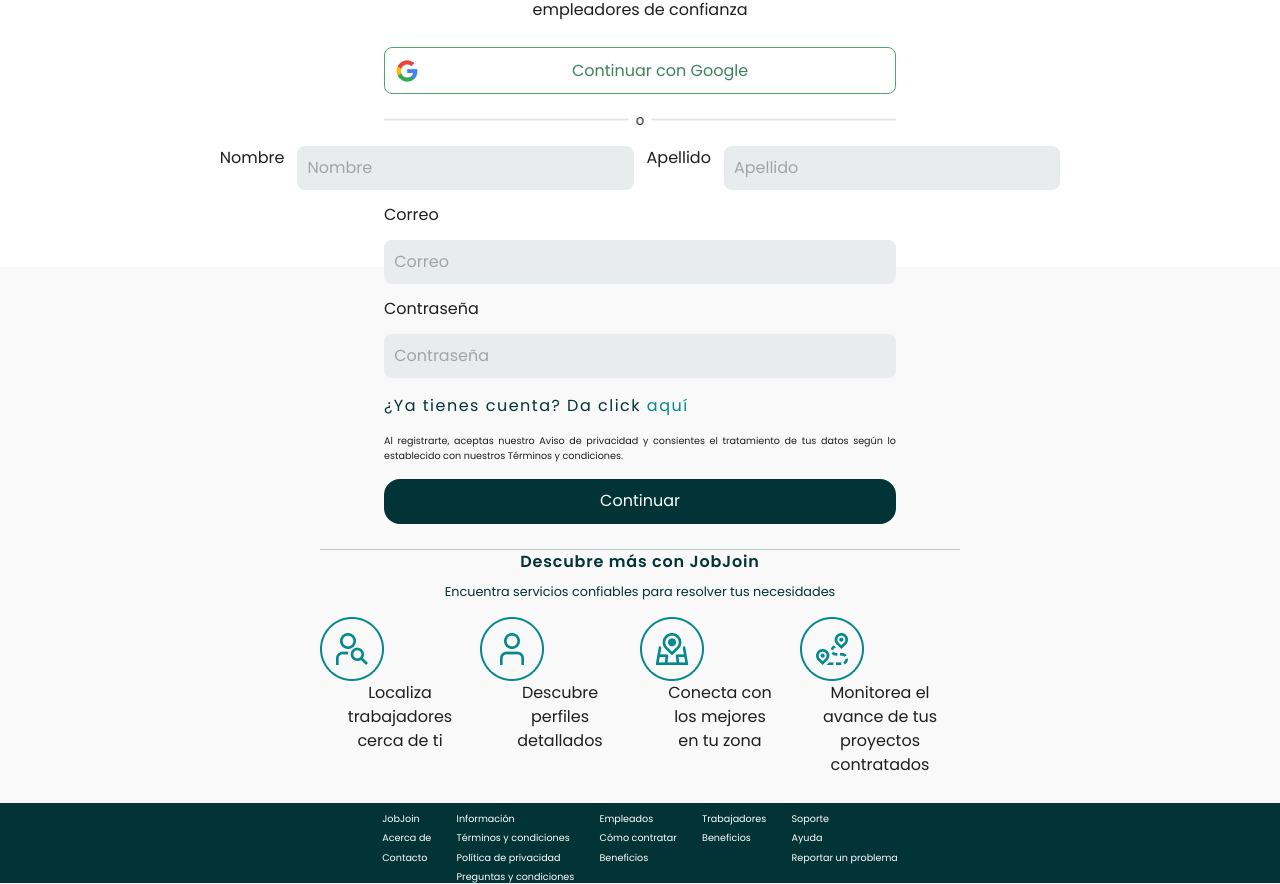
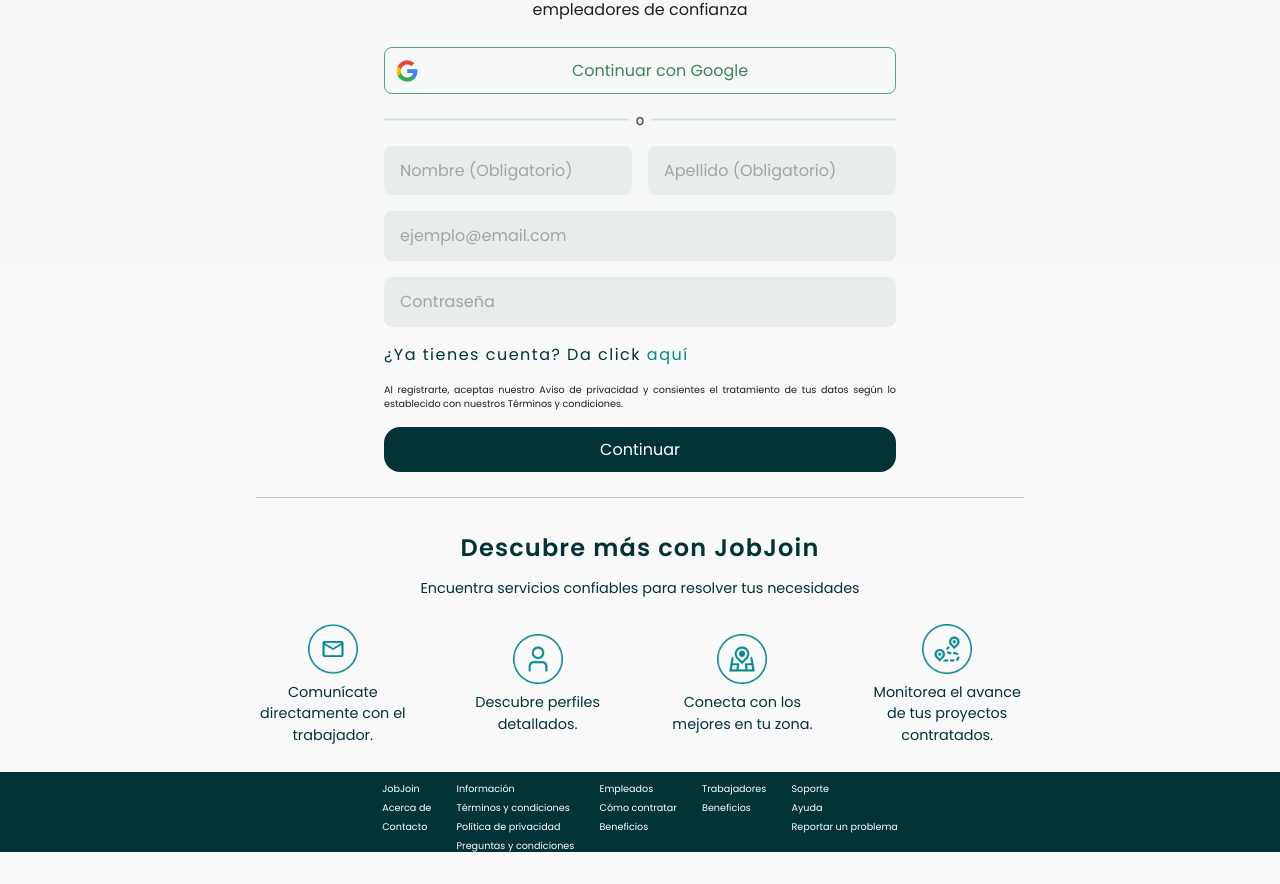
Before and after one commit to MarbeniX/JobJoin, a React (Vite) app: page / in a window 1280 px wide. Shown: the part 533-1417 px from the top of the page. After the commit the page ends 1387 px from the top, so only its background shows below. Built offline with nearby package versions, Linux system fonts and the light colour scheme.

Commit message:
Modificación en Inicio: Formulario y ventajas

```diff
--- a/src/Css/index.css
+++ b/src/Css/index.css
@@ -5,7 +5,7 @@
 .inicio-main-div{
   height: 100vh;
     width: 100vw;
-    background-color: white;
+    background-color: #F7F8F8;
 }
 
 .inicio-login-button{
@@ -13,12 +13,6 @@
 }
 .inicio-signup-button{
   color: #3D845C;
-}
-.server-response {
-  color: #333;
-  font-size: 1em;
-  margin-top: 10px;
-  text-align: center;
 }
 .inicio-div{
   display: flex;
@@ -82,35 +76,49 @@
   margin-top: 3%;
   margin-bottom: 3%;
 }
+/* ---- FORMULARIO -----*/
 .input-data{
   display: flex;
   flex-direction: column;
-  gap: 0.8rem;
+  gap: 1rem;
   width: 100%;
 }
 .input-nombre-apellido{
   display: flex;
-  flex-direction: row;
-  justify-content: center;
-  gap: 0.8rem;
-  width: 100%;
+  gap: 1rem;
 }
 .input-email-contraseña{
   display: flex;
   flex-direction: column;
-  gap: 0.8rem;
-  width: 100%;
+  gap: 1rem;
 }
 .input-nombre-apellido input, .input-email-contraseña input{
   flex-grow: 1;
   background-color: #E9ECEC;
   border: none;
-  padding: 2%;
+  padding: 0.8rem 1rem;
   border-radius: 0.5em;
+  width: 100%;
+  box-sizing: border-box;
 }
 .input-nombre-apellido input::placeholder, .input-email-contraseña input::placeholder{
   color: rgba(0, 0, 0, 0.3); /* Gris claro */
   opacity: 1;
+}
+.input-nombre-apellido input {
+  flex: 1; /* Ocupa el mismo espacio los dos inputs */
+}
+.input-nombre-apellido input.input-error,
+.input-email-contraseña input.input-error {
+  border: 2px solid #E70909; /* Borde rojo */
+}
+/* Respuesta del servidor */
+.server-response {
+  color: #E70909;
+  font-size: 1em; /* Tamaño del texto */
+  margin-top: 10px; /* Espaciado superior */
+  text-align: center; /* Centrado del texto */
+  font-weight: bold; /* Texto en negrita para destacar */
 }
 .input-more-info{
   display: flex;
@@ -151,30 +159,48 @@
   justify-content: center;
   align-items: center;
   text-align: center;
-  width: 50%;
-  margin-left: 25%;
-  margin-right: 25%;
+  width: 60%; /* Ajustado para un diseño más estrecho */
+  margin: 0 auto; /* Centrado horizontal */
+  padding-top: 2rem;
 }
 .AboutFrame{
-  width: 100%;
+  width: 60%;
 }
 .about-txt h3{
   font-weight: 600;
   letter-spacing: 0.05em;
   color: #023336;
   margin-bottom: 0.5em;
+  font-size: 1.5rem; /* Tamaño ajustado */
 }
 .about-txt p{
-  font-size: 0.8rem;
+  font-size: 0.9rem;
   color: #023336;
   margin-top: 0;
 }
 .about-images{
   display: flex;
-  flex-direction: row;
-  margin-top: 1em;
+  justify-content: space-between; /* Distribuye los elementos uniformemente */
+  align-items: center;
+  margin-top: 1.5rem;
+  gap: 1.5rem; /* Espaciado entre los íconos */
   width: 100%;
 }
-.about-images div{
-  width: 25%;
+.about-item{
+  display: flex;
+  flex-direction: column;
+  align-items: center;
+  gap: 0.5rem; /* Espaciado entre el ícono y el texto */
+  max-width: 20%; /* Ajusta el tamaño máximo */
 }
+.about-item img {
+  width: 50px; /* Tamaño del ícono */
+  height: 50px;
+}
+
+.about-item p {
+  font-size: 0.9rem; /* Ajusta el tamaño del texto */
+  color: #023336; /* Color del texto */
+  margin: 0;
+  text-align: center;
+}
--- a/src/Pages/Inicio.jsx
+++ b/src/Pages/Inicio.jsx
@@ -7,7 +7,7 @@ import GoogleLogo from "../Images/GoogleLogo.png";
 import InicioFrame from "../Images/InicioDivisor.png";
 import EtiquetaConectar from "../Images/EtiquetaConectar.png";
 import EtiquetaDescubrir from "../Images/EtiquetaDescubrir.png";
-import EtiquetaLocalizar from "../Images/localizar.png";
+import EtiquetaComunicar from "../Images/contactar.png";
 import EtiquetaMonitorear from "../Images/EtiquetaMonitorear.png";
 import AboutFrame from "../Images/About Frame.png";
 import MensajeBienvenidaCuentaNueva from "../Messages/MensajeBienvenidaCuentaNueva.jsx";
@@ -42,13 +42,19 @@ export default function Inicio() {
 
         if (!formData.nombre.trim()) newErrors.nombre = true;
         if (!formData.apellido.trim()) newErrors.apellido = true;
-        if (!formData.email.trim()) newErrors.email = true;
-        else if (!/^[^\s@]+@[^\s@]+\.[^\s@]+$/.test(formData.email)) newErrors.email = true;
-        if (!formData.contraseña.trim()) newErrors.contraseña = true;
-        else if (formData.contraseña.length < 6) newErrors.contraseña = true;
+        if (!formData.email.trim()) {
+            newErrors.email = true;
+        } else if (!/^[^\s@]+@[^\s@]+\.[^\s@]+$/.test(formData.email)) {
+            newErrors.email = true;
+        }
+        if (!formData.contraseña.trim()){
+            newErrors.contraseña = true;
+        }else if (formData.contraseña.length < 6){
+            newErrors.contraseña = true;
+        }
 
-        setErrors(newErrors);
-        return Object.keys(newErrors).length === 0;
+        setErrors(newErrors); // Actualiza el estado de errores
+        return Object.keys(newErrors).length === 0; //Devuelve si todo está correcto
     };
 
     // Manejar el submit
@@ -98,49 +104,51 @@ export default function Inicio() {
                     <img src={InicioFrame} alt="InicioFrame" className="inicio-frame" />
                     <div className="input-data">
                         <div className="input-nombre-apellido">
-                            <label style={{ color: errors.nombre ? "red" : "inherit" }}>
-                                Nombre {errors.nombre && "*"}
-                            </label>
+                            {/* <label style={{ color: errors.nombre ? "red" : "inherit" }}>
+                               Nombre {errors.nombre && "*"}
+                            </label>*/}
                             <input
                                 type="text"
                                 name="nombre"
                                 value={formData.nombre}
                                 onChange={handleChange}
-                                placeholder="Nombre"
+                                placeholder="Nombre (Obligatorio)"
+                                className={errors.nombre ? "input-error" : ""}
                             />
-                            <label style={{ color: errors.apellido ? "red" : "inherit" }}>
+                            {/*<label style={{ color: errors.apellido ? "red" : "inherit" }}>
                                 Apellido {errors.apellido && "*"}
-                            </label>
+                            </label>*/}
                             <input
                                 type="text"
                                 name="apellido"
                                 value={formData.apellido}
                                 onChange={handleChange}
-                                placeholder="Apellido"
+                                placeholder="Apellido (Obligatorio)"
+                                className={errors.apellido ? "input-error" : ""}
                             />
                         </div>
                         <div className="input-email-contraseña">
-                            <label style={{ color: errors.email ? "red" : "inherit" }}>
+                            {/*<label style={{ color: errors.email ? "red" : "inherit" }}>
                                 Correo {errors.email && "*"}
-                            </label>
+                            </label>*/}
                             <input
                                 type="text"
                                 name="email"
                                 value={formData.email}
                                 onChange={handleChange}
-                                placeholder="Correo"
-                                className="input-email"
+                                placeholder="ejemplo@email.com"
+                                className={`input-email ${errors.email ? "input-error" : ""}`}
                             />
-                            <label style={{ color: errors.contraseña ? "red" : "inherit" }}>
+                            {/*<label style={{ color: errors.contraseña ? "red" : "inherit" }}>
                                 Contraseña {errors.contraseña && "*"}
-                            </label>
+                            </label>*/}
                             <input
                                 type="password"
                                 name="contraseña"
                                 value={formData.contraseña}
                                 onChange={handleChange}
                                 placeholder="Contraseña"
-                                className="input-contraseña"
+                                className={`input-contraseña ${errors.contraseña ? "input-error" : ""}`}
                             />
                         </div>
                     </div>
@@ -153,28 +161,28 @@ export default function Inicio() {
                         {serverResponse && <p className="server-response">{serverResponse}</p>}
                     </div>
                 </form>
+                <img src={AboutFrame} alt="About Frame" className="AboutFrame" />
                 <div className="inicio-about">
                     <div className="about-txt">
-                        <img src={AboutFrame} alt="About Frame" className="AboutFrame" />
                         <h3>Descubre más con JobJoin</h3>
                         <p>Encuentra servicios confiables para resolver tus necesidades</p>
                     </div>
                     <div className="about-images">
-                        <div className="about-localizar">
-                            <img src={EtiquetaLocalizar} alt="EtiquetaLocalizar" />
-                            <p>Localiza <br /> trabajadores <br /> cerca de ti</p>
+                        <div className="about-item">
+                            <img src={EtiquetaComunicar} alt="Comunícate" />
+                            <p>Comunícate directamente con el trabajador.</p>
                         </div>
-                        <div className="about-descubrir">
-                            <img src={EtiquetaDescubrir} alt="EtiquetaDescubrir" />
-                            <p>Descubre <br /> perfiles <br /> detallados</p>
+                        <div className="about-item">
+                            <img src={EtiquetaDescubrir} alt="Descubre" />
+                            <p>Descubre perfiles detallados.</p>
                         </div>
-                        <div className="about-conectar">
-                            <img src={EtiquetaConectar} alt="EtiquetaConectar" />
-                            <p>Conecta con <br /> los mejores <br /> en tu zona</p>
+                        <div className="about-item">
+                            <img src={EtiquetaConectar} alt="Conecta" />
+                            <p>Conecta con los mejores en tu zona.</p>
                         </div>
-                        <div className="about-monitorear">
-                            <img src={EtiquetaMonitorear} alt="EtiquetaMonitorear" />
-                            <p>Monitorea el <br /> avance de tus <br /> proyectos contratados</p>
+                        <div className="about-item">
+                            <img src={EtiquetaMonitorear} alt="Monitorea" />
+                            <p>Monitorea el avance de tus proyectos contratados.</p>
                         </div>
                     </div>
                 </div>
```
Also changed, not shown: src/Images/contactar.png (added), src/Images/localizar.png (deleted).
